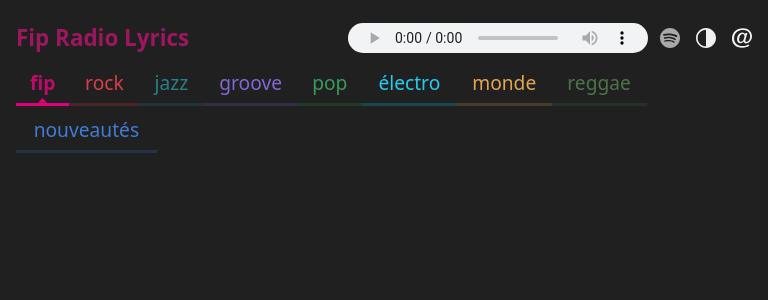
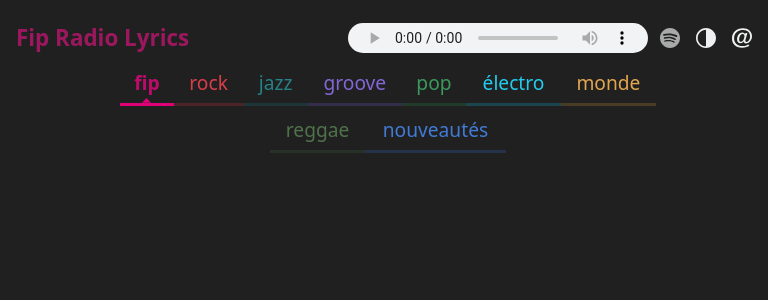
Before and after one commit to GammaWolf/fip-radio-react, a React (Create React App) app: page / in a window 768 px wide. Shown: the top 300 px of the page. Built offline with nearby package versions, Linux system fonts and the light colour scheme; no server answers.

Commit message:
better responsive channels menu

```diff
--- a/src/Channels.css
+++ b/src/Channels.css
@@ -1,5 +1,7 @@
     #channels {
-        display: inline-block;
+        display: flex;
+        flex-wrap: wrap;
+        justify-content: center;
       }
 
       .channelsListElem {
@@ -54,3 +56,24 @@
         height: 0;
         fill: var(--active-channel-color);
       }
+
+      /* force flexbox-wrap to wrap at least two channels by inserting break in range
+      see https://stackoverflow.com/questions/29732575/how-to-specify-line-breaks-in-a-multi-line-flexbox-layout*/
+      @media screen and (min-width: 600px) and (max-width: 830px) {
+        #channels::before {
+          content: '';
+          width: 100%;
+          order: 1;
+        }
+        .channelsListElem:nth-child(n + 8) {
+          order: 1;
+        }
+    }
+
+    /* 3 col grid for very small widths */
+    @media screen and (max-width: 500px) {
+      #channels {
+        display: grid;
+        grid-template-columns: min-content min-content min-content;
+      }
+    }
```
